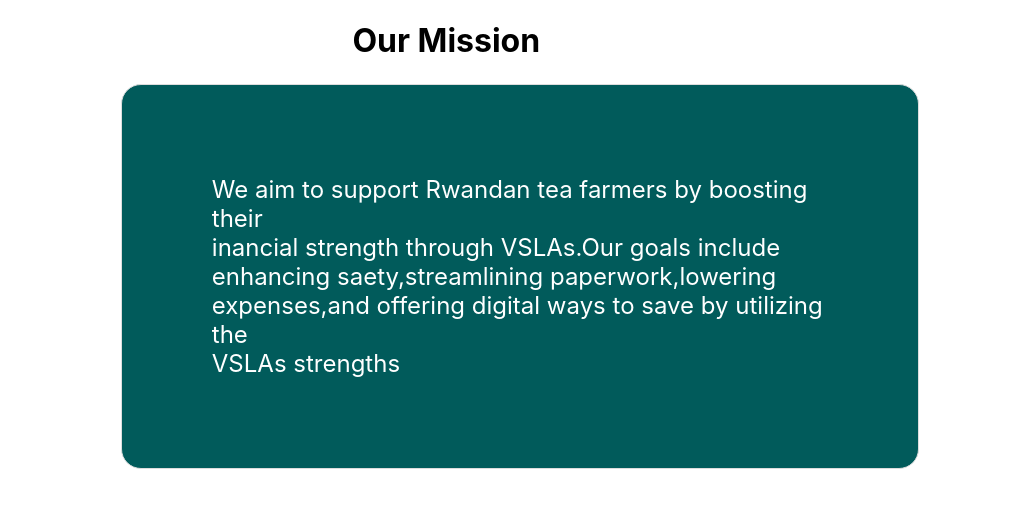
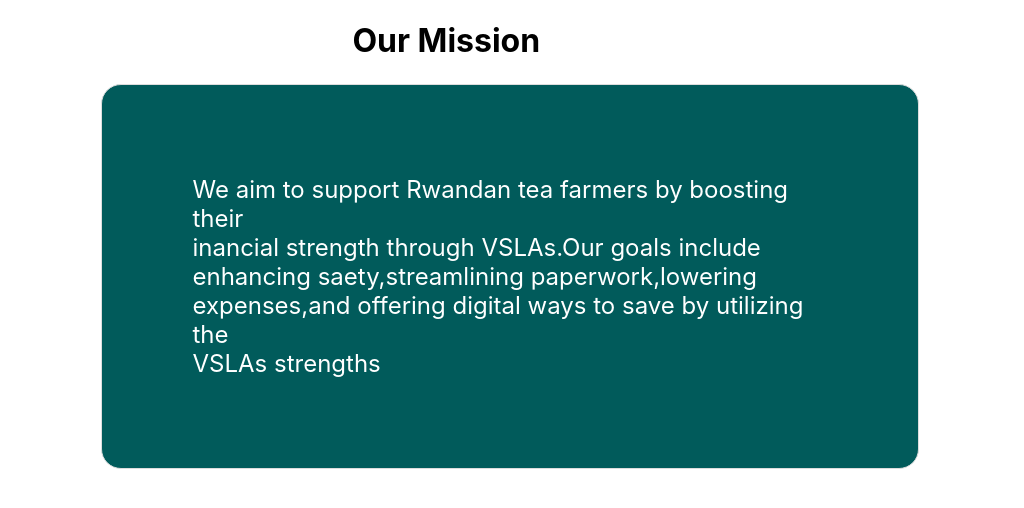
Before and after one commit to akirachix/Samaa-Informational, a React (Create React App) app in the folder econtrust/: page / in a window 1024 px wide. Shown: the top 508 px of the page. Built offline with nearby package versions, Linux system fonts and the light colour scheme.

Commit message:
made changes

```diff
--- a/econtrust/src/mission/index.css
+++ b/econtrust/src/mission/index.css
@@ -219,7 +219,7 @@
     border-radius: 20px;
     box-shadow: 0 4px 8px rgba(red, green, blue, alpha);
     padding: 90px;
-    margin-left: 2%;
+    margin-left: -0.1%;
     margin-right: 105px;
     max-width: 700px;
 
```
